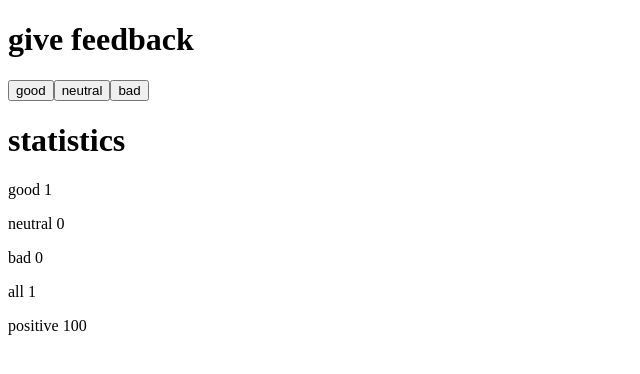
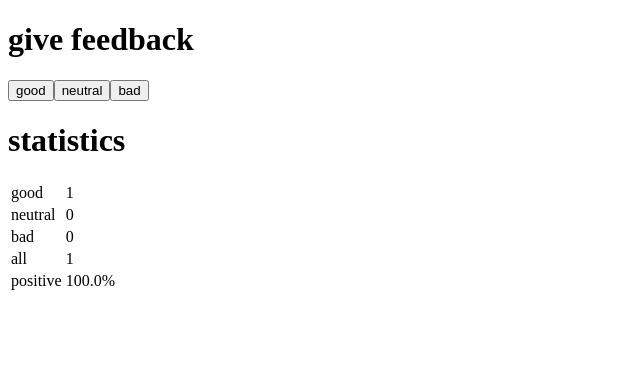
Before and after one commit to eetukoljonen/fullstackopen, a React (Vite) app in the folder part1/unicafe/: page / in a window 1280 px wide. Both pictures are taken after a click on the button "good". Shown: the top 374 px of the page, without its empty margins (0-640 px from the left). Built offline with nearby package versions, Linux system fonts and the light colour scheme.

Commit message:
1.11 done

```diff
--- a/part1/unicafe/src/App.jsx
+++ b/part1/unicafe/src/App.jsx
@@ -11,7 +11,10 @@ const Button = ({handleClick, text}) => (
 )
 
 const StatisticLine = ({text, value}) => (
-	<p>{text} {value}</p>
+	<tr>
+		<td>{text}</td>
+		<td>{value}</td>
+	</tr>
 )
 
 const Statistics = ({good, neutral, bad, allRatings}) => {
@@ -34,15 +37,19 @@ const Statistics = ({good, neutral, bad, allRatings}) => {
 		return (total)
 	}
 	const average = calculateTotal(allRatings) / length
-	const positive = numOfGood / length * 100
+	const positive = (numOfGood / length * 100).toFixed(1)
 	return(
 	<>
 		<Header text={'statistics'}/>
-		<StatisticLine text="good" value={good} />
-		<StatisticLine text="neutral" value={neutral} />
-		<StatisticLine text="bad" value={bad} />
-		<StatisticLine text="all" value={length} />
-		<StatisticLine text="positive" value={positive} />
+		<table>
+			<tbody>
+				<StatisticLine text="good" value={good} />
+				<StatisticLine text="neutral" value={neutral} />
+				<StatisticLine text="bad" value={bad} />
+				<StatisticLine text="all" value={length} />
+				<StatisticLine text="positive" value={positive + '%'} />
+			</tbody>
+		</table>
 	</>
 	)
 }
```
